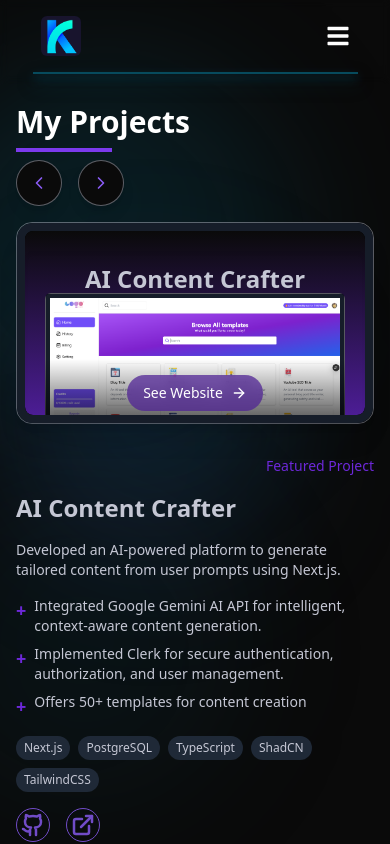
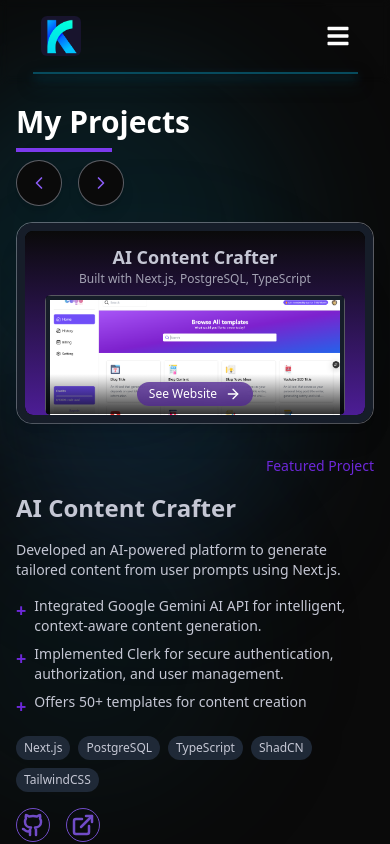
Before and after one commit to Kanhaiyasahu01/Kanhaiya-Portfolio, a React (Vite) app: page /projects in a window 390 px wide. Shown: the top 844 px of the page. Built offline with nearby package versions, Linux system fonts and the light colour scheme.

Commit message:
correct responsiveness of some element

```diff
--- a/src/components/About.jsx
+++ b/src/components/About.jsx
@@ -38,7 +38,7 @@
       >
         {/* Left: Animated Circular Images */}
         <motion.div
-          className="relative w-full md:w-1/2 flex justify-center"
+          className="relative w-full md:w-1/2 flex justify-center mt-8 mx-2 mb-4 md:mt-10  lg:mt-4 lg:mb-0 lg:mx-0"
           variants={fadeInUp}
         >
           <CircularAnimation />
--- a/src/components/Helper/PortfolioGrid.jsx
+++ b/src/components/Helper/PortfolioGrid.jsx
@@ -251,12 +251,12 @@
             <div className="mt-8">
               <a
                 href="mailto:kanhaiyasahutools@gmail.com"
-                className="bg-zinc-900 border border-zinc-700 border-opacity-50 hover:bg-zinc-800 text-richblack-100 py-3 px-6 rounded-full flex items-center justify-center mx-auto"
+                className="  bg-zinc-900 border border-zinc-700 border-opacity-50 hover:bg-zinc-800 text-richblack-100 p-1 md:py-3 md:px-6 rounded-full flex items-center justify-center mx-auto break-all"
                 role="button"
               >
                 <svg
                   xmlns="http://www.w3.org/2000/svg"
-                  className="h-5 w-5 mr-2"
+                  className="h-5 w-5 md:h-10 md:w-10 lg:h-7 lg:w-7 mr-2"
                   viewBox="0 0 20 20"
                   fill="currentColor"
                 >
--- a/src/components/Projects.jsx
+++ b/src/components/Projects.jsx
@@ -246,8 +246,7 @@
   const currentBorderColor = getBorderColor(projects[activeProject].gradient);
 
   return (
-    <div className=" text-white py-2 mb-8">
-
+    <div className="text-white py-2 mb-8">
       <div className="absolute inset-0 overflow-hidden z-0">
         {/* Large blue gradient circle/blob */}
         <div className="absolute top-16 -left-20 w-96 h-96 rounded-full bg-gradient-to-br from-blue-500/30 to-blue-700/20 blur-3xl"></div>
@@ -297,11 +296,11 @@
           {/* Left side - Laptop Frame with Project Image */}
           <div className="w-full lg:w-3/5 relative border border-richblack-100 border-opacity-50 rounded-2xl">
             {/* Outer laptop frame - dark border with rounded corners */}
-            <div className="relative rounded-2xl overflow-hidden bg-black border-8 border-richblack-800 shadow-xl h-[200px] md:h-[450px]">
+            <div className="relative rounded-2xl overflow-hidden bg-black border-8 border-richblack-800 shadow-xl h-[200px] md:h-[400px] lg:h-[450px]">
               {/* Laptop inner frame with dynamic gradient background */}
-              <div className={`relative rounded-lg overflow-hidden bg-gradient-to-b ${currentGradient} h-full md:h-full `}>
+              <div className={`relative rounded-lg overflow-hidden bg-gradient-to-b ${currentGradient} h-full`}>
                 {/* Dynamic content header bar */}
-                <div className='flex justify-center items-center mt-3 text-xl p-5 text-richblack-50'>
+                <div className='flex justify-center items-center pt-3 pb-1 text-xl px-5 text-richblack-50'>
                   <AnimatePresence mode="wait">
                     <motion.div
                       key={activeProject}
@@ -311,12 +310,14 @@
                       variants={featureVariants}
                       className="text-center"
                     >
-                      <p className="font-semibold text-2xl">{projects[activeProject].title}</p>
-                      <p className="text-sm opacity-80 mt-1">Built with {projects[activeProject].technologies.slice(0, 3).join(", ")}</p>
+                      <p className="font-semibold text-lg md:text-2xl lg:text-3xl">{projects[activeProject].title}</p>
+                      <p className="text-xs md:text-lg opacity-80 ">Built with {projects[activeProject].technologies.slice(0, 3).join(", ")}</p>
                     </motion.div>
                   </AnimatePresence>
                 </div>
-                <div className="absolute overflow-hidden rounded-lg shadow-inner h-full flex items-end -bottom-5 px-5 hover:p-1 hover:-rotate-2 transition-all duration-300">
+
+                {/* Container for the project image - adjusted height */}
+                <div className="absolute inset-0 top-16 md:top-20 lg:top-24 overflow-hidden px-5 flex items-center justify-center">
                   {/* Actual screen content */}
                   <AnimatePresence mode="wait">
                     <motion.div
@@ -325,28 +326,32 @@
                       animate="visible"
                       exit="hidden"
                       variants={imageVariants}
-                      className="w-full relative bg-black overflow-hidden rounded-md"
+                      className="w-full h-full relative bg-black overflow-hidden rounded-md"
                     >
-                      <div className='border border-richblack-100 border-opacity-50'>
+                      <div className='border border-richblack-100 border-opacity-50 h-full'>
+                        <div className="w-full h-full relative">
                           <img
                             src={projects[activeProject].image}
                             alt={projects[activeProject].title}
                             loading='lazy'
-                        className="relative w-full h-auto object-cover border-4 border-richblack-800"
+                            className="w-full h-[130px] md:h-[290px] lg:h-[330px] object-cover border-4 border-richblack-800"
                           />
-                      </div>
-                      <div className="absolute bottom-0 left-0 right-0 bg-gradient-to-t from-black/80 to-transparent p-4">
+
+                          {/* Button overlay positioned at bottom */}
+                          <div className="absolute bottom-0 left-0 right-0 bg-gradient-to-t from-black/80 to-transparent p-2 md:p-4">
                             <div className="flex items-center justify-center">
                               <motion.a
                                 href={projects[activeProject].liveUrl}
                                 target="_blank"
                                 rel="noopener noreferrer"
-                            className={`${currentBgOpacity} backdrop-blur-sm mb-2 rounded-full px-4 py-2 md:px-6 md:py-3 text-white text-sm md:text-base font-medium flex items-center gap-2`}
+                                className={`${currentBgOpacity} backdrop-blur-sm rounded-full px-3 py-1 md:px-6 md:py-3 text-white text-xs md:text-base font-medium flex items-center gap-2`}
                                 whileHover={{ scale: 1.05 }}
                                 whileTap={{ scale: 0.95 }}
                               >
                                 See Website <ArrowRight size={16} className="font-bold" />
                               </motion.a>
+                            </div>
+                          </div>
                         </div>
                       </div>
                     </motion.div>
@@ -432,7 +437,7 @@
                     href={projects[activeProject].github}
                     target="_blank"
                     rel="noopener noreferrer"
-                    className={`${currentIconColor} hover:text-white transition-colors border-${currentIconColor} border rounded-full p-1 opacity-80`}
+                    className={`${currentIconColor} hover:text-white transition-colors border border-current rounded-full p-1 opacity-80`}
                     whileHover={{ scale: 1.1 }}
                     whileTap={{ scale: 0.9 }}
                   >
@@ -442,7 +447,7 @@
                     href={projects[activeProject].liveUrl}
                     target="_blank"
                     rel="noopener noreferrer"
-                    className={`${currentIconColor} hover:text-white transition-colors border-${currentIconColor} border rounded-full p-1 opacity-80`}
+                    className={`${currentIconColor} hover:text-white transition-colors border border-current rounded-full p-1 opacity-80`}
                     whileHover={{ scale: 1.1 }}
                     whileTap={{ scale: 0.9 }}
                   >
```
Also changed, not shown: src/components/Skills.jsx (+67 -28 lines). Lines whose indentation alone changed are shown as unchanged.
